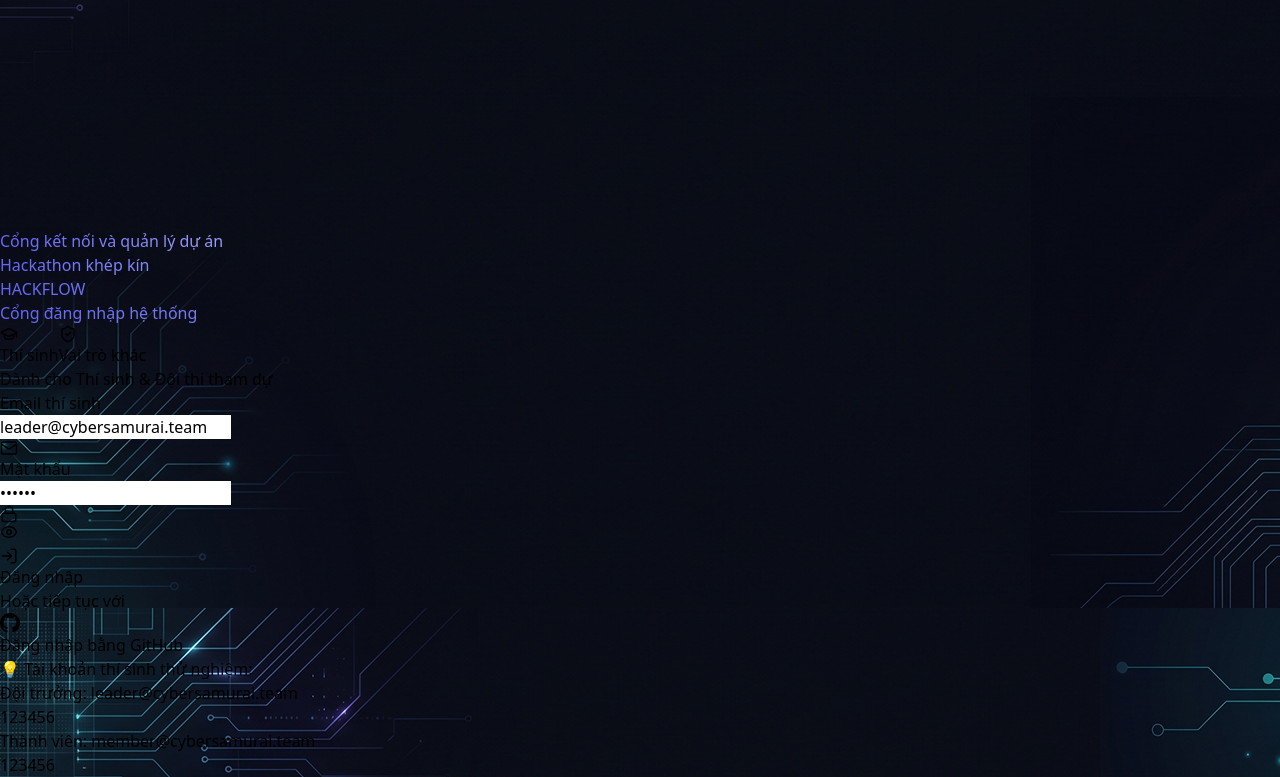
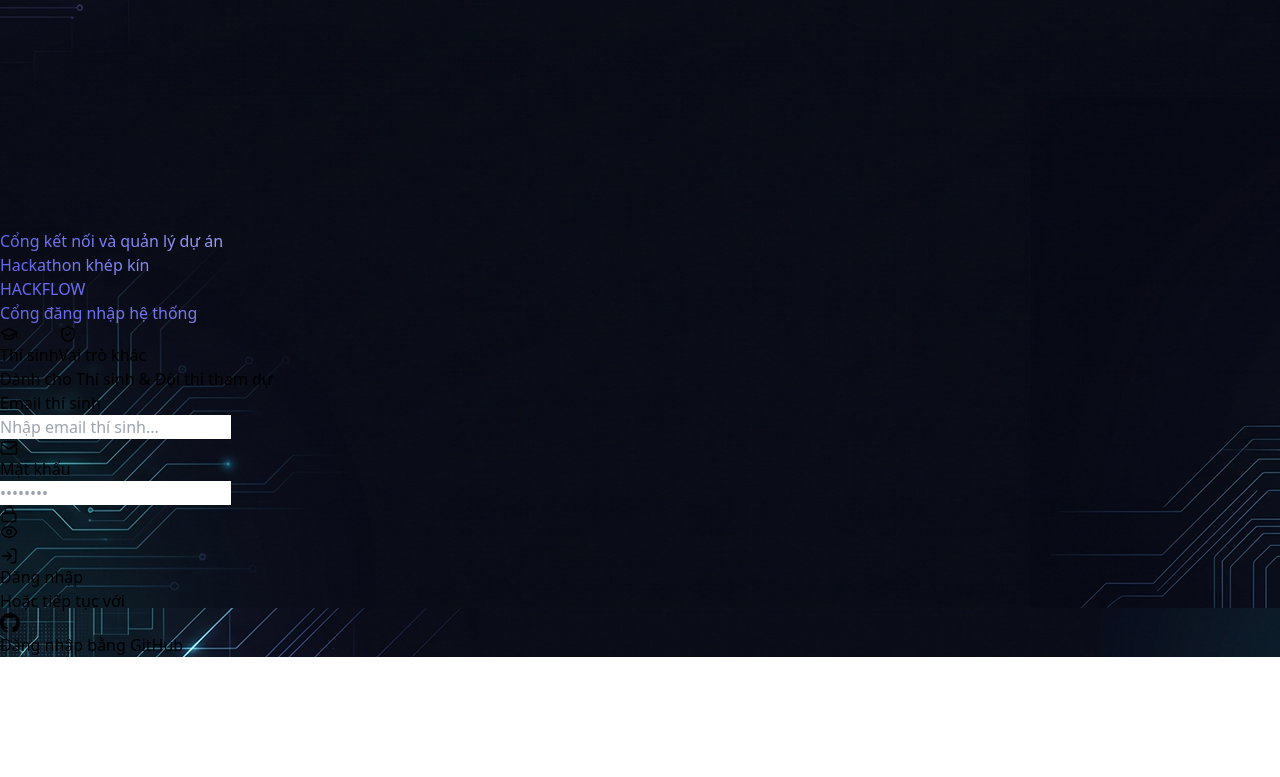
Before and after one commit to minhlt6/HackFlow9, a React (Vite) app in the folder frontend/: page /login in a window 1280 px wide. Shown: the part 415-1192 px from the top of the page. After the commit the page ends 1072 px from the top, so only its background shows below. Built offline with nearby package versions, Linux system fonts and the light colour scheme.

Commit message:
fix(auth): remove account hint boxes and reset default inputs on login form

```diff
--- a/frontend/src/pages/LoginPage.tsx
+++ b/frontend/src/pages/LoginPage.tsx
@@ -16,13 +16,13 @@
 
   const [activeTab, setActiveTab] = useState<LoginTab>('candidate');
 
-  // Candidate form states
-  const [candidateEmail, setCandidateEmail] = useState('leader@cybersamurai.team');
-  const [candidatePassword, setCandidatePassword] = useState('123456');
+  // Candidate form states (clean, not pre-filled)
+  const [candidateEmail, setCandidateEmail] = useState('');
+  const [candidatePassword, setCandidatePassword] = useState('');
 
-  // Other roles form states
-  const [otherUsername, setOtherUsername] = useState('admin');
-  const [otherPassword, setOtherPassword] = useState('123456');
+  // Other roles form states (clean, not pre-filled)
+  const [otherUsername, setOtherUsername] = useState('');
+  const [otherPassword, setOtherPassword] = useState('');
 
   const [showPassword, setShowPassword] = useState(false);
   const [isLoading, setIsLoading] = useState(false);
@@ -308,7 +308,7 @@
                           type="text"
                           value={candidateEmail}
                           onChange={(e) => setCandidateEmail(e.target.value)}
-                          placeholder="leader@cybersamurai.team"
+                          placeholder="Nhập email thí sinh..."
                           required
                           className="w-full rounded-[12px] border border-[#334155] bg-[#0F172A] px-4 py-2.5 pl-11 text-sm text-slate-100 placeholder-slate-500 outline-none transition-all duration-200 focus:border-[#6366F1] focus:ring-1 focus:ring-[#6366F1]"
                         />
@@ -325,7 +325,7 @@
                           type={showPassword ? 'text' : 'password'}
                           value={candidatePassword}
                           onChange={(e) => setCandidatePassword(e.target.value)}
-                          placeholder="••••••"
+                          placeholder="••••••••"
                           required
                           className="w-full rounded-[12px] border border-[#334155] bg-[#0F172A] px-4 py-2.5 pl-11 pr-11 text-sm text-slate-100 placeholder-slate-500 outline-none transition-all duration-200 focus:border-[#6366F1] focus:ring-1 focus:ring-[#6366F1]"
                         />
@@ -375,27 +375,6 @@
                     )}
                     <span>{isLoadingGithub ? 'Đang kết nối GitHub...' : 'Đăng nhập bằng GitHub'}</span>
                   </button>
-
-                  {/* Candidate Account Hint */}
-                  <div className="rounded-[12px] border border-[#334155]/80 bg-[#0F172A]/70 p-3 text-xs text-slate-300 space-y-1.5">
-                    <div className="font-medium text-[#818CF8]">💡 Tài khoản thí sinh thử nghiệm:</div>
-                    <div className="space-y-1 text-[11px] text-slate-300">
-                      <div className="flex justify-between items-center rounded-lg bg-[#1E293B] p-2 border border-[#334155]/60">
-                        <div>
-                          <span className="font-semibold text-white">Đội trưởng: </span>
-                          <span className="font-mono text-slate-400">leader@cybersamurai.team</span>
-                        </div>
-                        <span className="font-mono text-indigo-300">123456</span>
-                      </div>
-                      <div className="flex justify-between items-center rounded-lg bg-[#1E293B] p-2 border border-[#334155]/60">
-                        <div>
-                          <span className="font-semibold text-white">Thành viên: </span>
-                          <span className="font-mono text-slate-400">member@cybersamurai.team</span>
-                        </div>
-                        <span className="font-mono text-indigo-300">123456</span>
-                      </div>
-                    </div>
-                  </div>
                 </div>
               )}
 
@@ -412,7 +391,7 @@
                           type="text"
                           value={otherUsername}
                           onChange={(e) => setOtherUsername(e.target.value)}
-                          placeholder="admin, judge hoặc mentor"
+                          placeholder="Nhập tài khoản quản lý..."
                           required
                           className="w-full rounded-[12px] border border-[#334155] bg-[#0F172A] px-4 py-2.5 pl-11 text-sm text-slate-100 placeholder-slate-500 outline-none transition-all duration-200 focus:border-[#6366F1] focus:ring-1 focus:ring-[#6366F1]"
                         />
@@ -429,7 +408,7 @@
                           type={showPassword ? 'text' : 'password'}
                           value={otherPassword}
                           onChange={(e) => setOtherPassword(e.target.value)}
-                          placeholder="••••••"
+                          placeholder="••••••••"
                           required
                           className="w-full rounded-[12px] border border-[#334155] bg-[#0F172A] px-4 py-2.5 pl-11 pr-11 text-sm text-slate-100 placeholder-slate-500 outline-none transition-all duration-200 focus:border-[#6366F1] focus:ring-1 focus:ring-[#6366F1]"
                         />
@@ -454,34 +433,6 @@
                       <span>Đăng nhập hệ thống</span>
                     </Button>
                   </form>
-
-                  {/* Others Account Hint */}
-                  <div className="rounded-[12px] border border-[#334155]/80 bg-[#0F172A]/70 p-3 text-xs text-slate-300 space-y-1.5">
-                    <div className="font-medium text-[#818CF8]">💡 Tài khoản điều hành & chuyên môn:</div>
-                    <div className="space-y-1 text-[11px] text-slate-300">
-                      <div className="flex justify-between items-center rounded-lg bg-[#1E293B] p-2 border border-[#334155]/60">
-                        <div>
-                          <span className="font-semibold text-white">Quản trị viên: </span>
-                          <span className="font-mono text-slate-400">admin</span>
-                        </div>
-                        <span className="font-mono text-indigo-300">123456</span>
-                      </div>
-                      <div className="flex justify-between items-center rounded-lg bg-[#1E293B] p-2 border border-[#334155]/60">
-                        <div>
-                          <span className="font-semibold text-white">Ban Giám khảo: </span>
-                          <span className="font-mono text-slate-400">judge</span>
-                        </div>
-                        <span className="font-mono text-indigo-300">123456</span>
-                      </div>
-                      <div className="flex justify-between items-center rounded-lg bg-[#1E293B] p-2 border border-[#334155]/60">
-                        <div>
-                          <span className="font-semibold text-white">Cố vấn chuyên môn: </span>
-                          <span className="font-mono text-slate-400">mentor</span>
-                        </div>
-                        <span className="font-mono text-indigo-300">123456</span>
-                      </div>
-                    </div>
-                  </div>
                 </div>
               )}
             </div>
```
